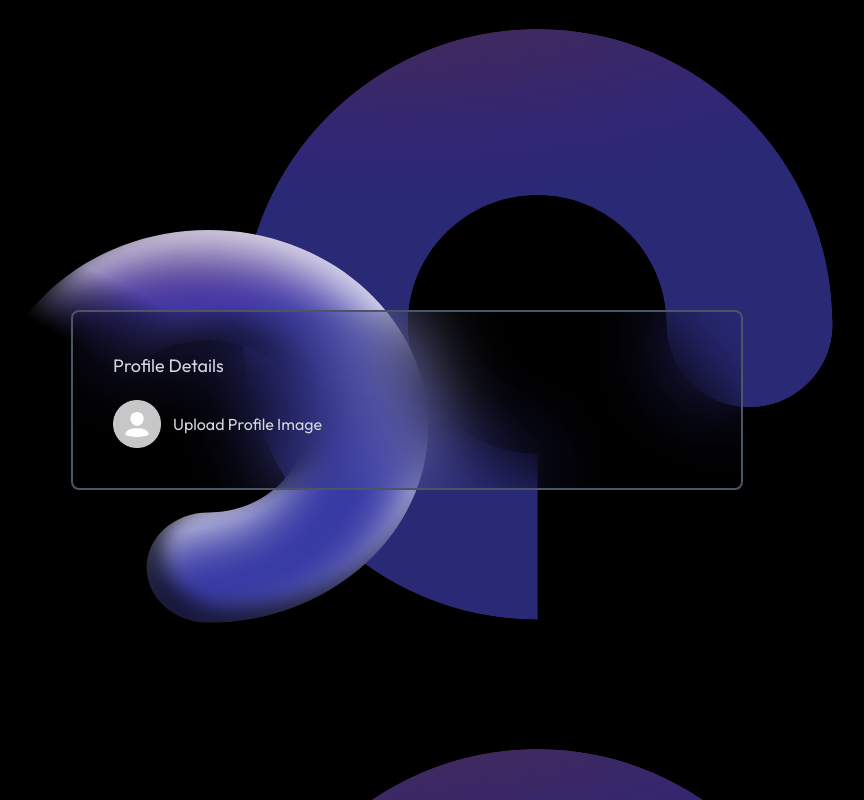
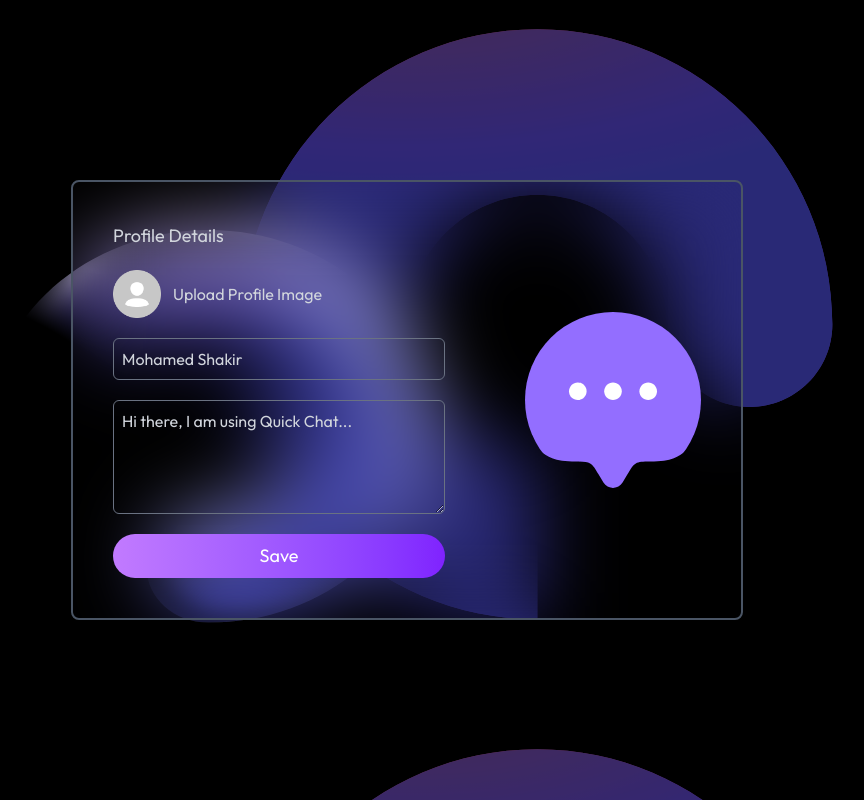
Before and after one commit to Shakir5665/real_time_fullsatck_chat_application, a React (Vite) app in the folder client/: page /profile in a window 1280 px wide. Shown: the whole page, without its empty margins (233-1097 px from the left). Built offline with nearby package versions, Linux system fonts and the light colour scheme.

Commit message:
Frontend Finished

```diff
--- a/client/src/pages/ProfilePage.jsx
+++ b/client/src/pages/ProfilePage.jsx
@@ -6,17 +6,25 @@
 
 
   const [selectedImg,setSelectedImg] = useState(null)
-  const [name,setName] = useState('Shakir')
+  const [name,setName] = useState('Mohamed Shakir')
   const [bio,setBio] = useState('Hi there, I am using Quick Chat...')
 
   const navigate = useNavigate();
+
+
+  const handleSubmit = async (e) => {
+
+    e.preventDefault();
+    navigate('/');
+
+  }
 
 
   return (
     <div className='min-h-screen bg-cover bg-no-repeat flex items-center justify-center '>
 
         <div className='w-5/6 max-w-2xl backdrop-blur-2xl text-gray-300 border-2 border-gray-600 flex items-center justify-between max-sm:flex-col-reverse rounded-lg'>
-            <form className='flex flex-col gap-5 p-10 flex-1'>
+            <form onSubmit={handleSubmit} className='flex flex-col gap-5 p-10 flex-1'>
                <h3 className='text-lg'>Profile Details</h3>
                <label htmlFor="avatar" className='flex items-center gap-3 cursor-pointer'>
                   <input onChange={(e) => setSelectedImg(e.target.files[0])} type="file" id='avatar' accept='.png .jpg .jpeg' hidden />
@@ -24,7 +32,15 @@
                    className= {`w-12 h-12 ${selectedImg && 'rounded-full'}`} />
                    Upload Profile Image
               </label>
+              <input onChange={(e) => setName(e.target.value)} value={name}
+                 type='text' required placeholder='Your Name' className='p-2 border border-gray-500 rounded-md focus:outline-none focus:ring-2 focus:ring-violet-500 '/>
+
+               <textarea onChange={(e) => setBio(e.target.value)} value={bio}
+                 type='text' required placeholder='Write Profile Bio' className='p-2 border border-gray-500 rounded-md focus:outline-none focus:ring-2 focus:ring-violet-500' rows={4}></textarea>
+
+              <button type='submit' className='bg-gradient-to-r from-purple-400 to-violet-600 text-white p-2 rounded-full text-lg cursor-pointer'>Save</button>
             </form>
+            <img src={assets.logo_icon} className='max-w-44 aspect-square rounded-full mx-10 max-sm:mt-10'/>
             <img src='' />
         </div>
     </div>
```
Also changed, not shown: 1 other file (tests, documents, lock files or other folders).
